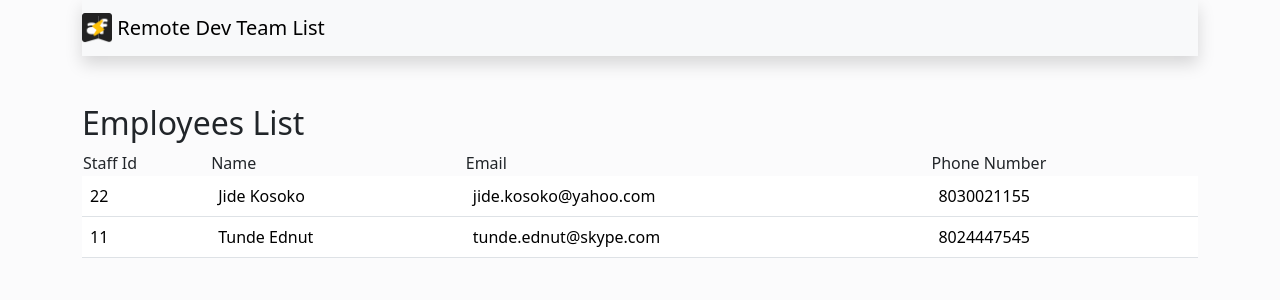
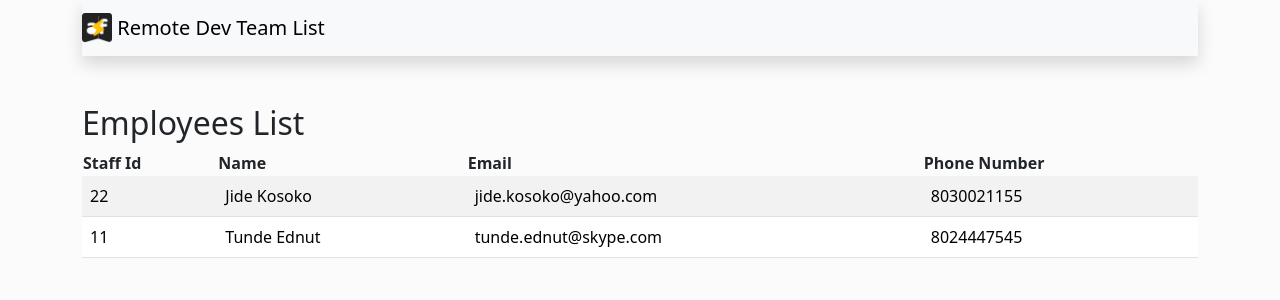
Before and after one commit to afolabiopakunle/employee-crud, an Angular app: page / in a window 1280 px wide. Shown: the top 300 px of the page. Built offline with nearby package versions, Linux system fonts and the light colour scheme.

Commit message:
picked up again

```diff
--- a/src/app/pages/employees/employees.component.css
+++ b/src/app/pages/employees/employees.component.css
@@ -0,0 +1,3 @@
+thead {
+    font-weight: bold;
+}
--- a/src/app/pages/employees/employees.component.html
+++ b/src/app/pages/employees/employees.component.html
@@ -1,6 +1,6 @@
 <div class="mt-5">
     <h2>Employees List</h2>
-    <table class="table">
+    <table class="table table-striped">
         <thead>
                 <td>Staff Id</td>
                 <td>Name</td>
```
